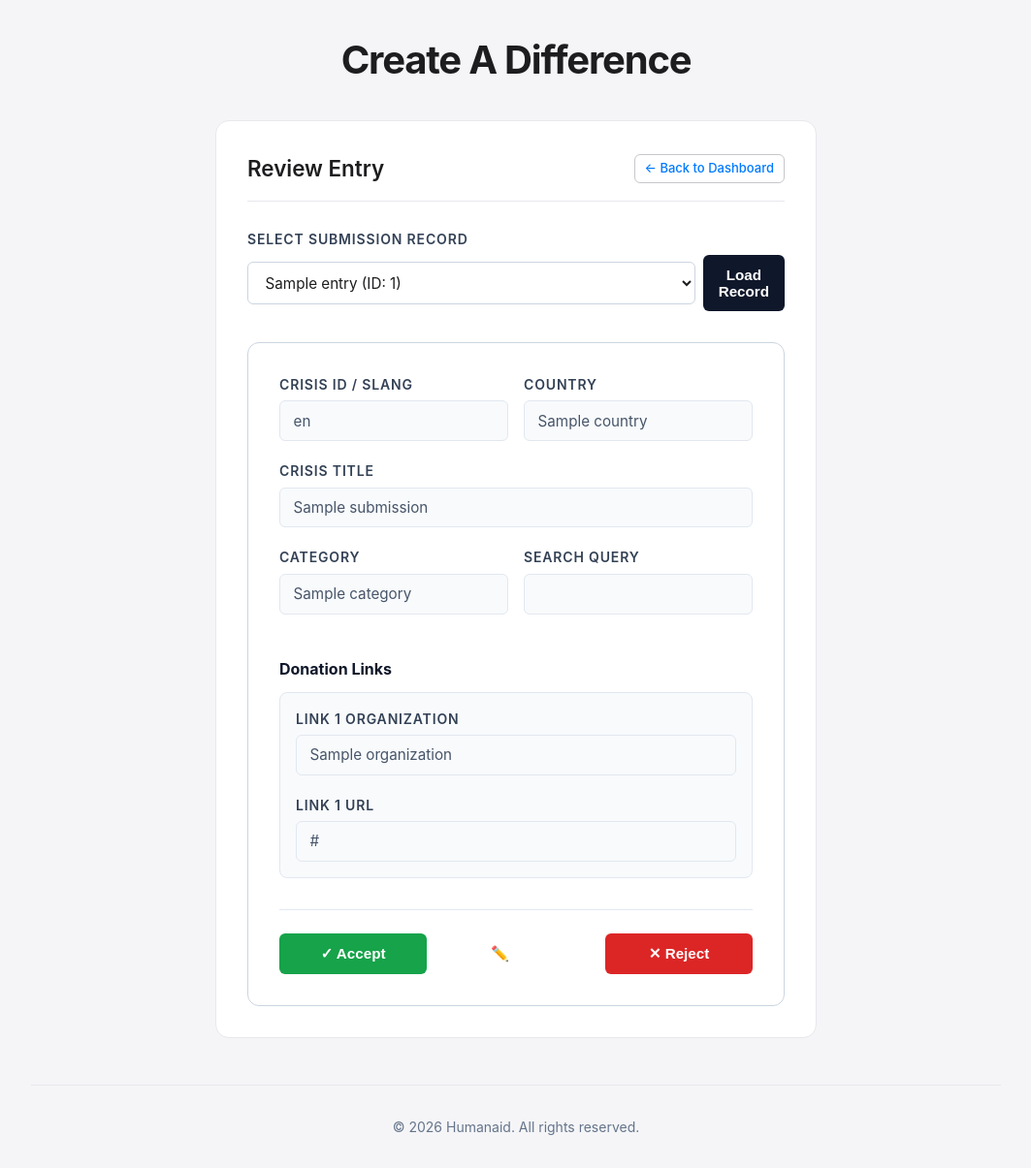
After one commit to aditya162006/Humanaid, a Flask app: template templates/admin_review.html in a window 1280 px wide. The commit adds this page. Shown: the whole page at 97% size, without its empty margins (108-1171 px from the left). Run offline with Flask 3, Linux system fonts and the light colour scheme; the template is opened without the code that fills it: most values are stand-ins (such as "Sample title", 1, 10 or a date in 2020); parts of the project's set-up code (start-up, migrations or seed data) failed here and were passed over; some libraries are stand-ins or nearby versions.

Commit message:
Fri, Aug 21, 2026, 12:58 AM +05:30

```diff
--- a/app.py
+++ b/app.py
@@ -4,7 +4,7 @@ from werkzeug.security import generate_password_hash, check_password_hash
 from sqlalchemy.orm import Session, selectinload
 from sqlalchemy import select
 from database import engine
-from models import Crisis, DonationLink
+from models import Crisis, DonationLink, Submission, SubmissionLink
 from flask_wtf.csrf import CSRFProtect
 import os
 from dotenv import load_dotenv
@@ -107,6 +107,44 @@ def login_admin():
             return apology("Invalid credentials.")
     return render_template("login.html")
 
+@app.route("/submit", methods=["GET","POST"])
+#Add submission to local database
+def submit_panel():
+    if request.method == 'POST':
+        slang = request.form.get("slang")
+        title = request.form.get("title")
+        country = request.form.get("country")
+        category = request.form.get("category")
+        search_query = request.form.get("search_query")
+        linkcount= request.form.get("linkcount")
+
+        if not linkcount:
+            return apology("Invalid link count")
+        try:
+            linkcount = int(linkcount)
+        except ValueError:
+            return apology("Invalid entry ID", 400)
+        link_titles = request.form.getlist("link_titles[]")
+        link_urls = request.form.getlist("link_urls[]")
+
+        if linkcount != len(link_titles) or linkcount != len(link_urls):
+            return apology("Invalid donation link data")
+
+        with Session(engine) as db_session:
+            SUBMISSION = Submission(slang=slang, title=title, country=country,category=category,search_query=search_query)
+            db_session.add(SUBMISSION)
+            db_session.flush()
+            submissions_id = SUBMISSION.id
+
+            for i in range(0,linkcount):
+                organization = link_titles[i]
+                url = link_urls[i]
+                SUBMISSIONLINK = SubmissionLink(submission_id=submissions_id, organization=organization, url=url)
+                db_session.add(SUBMISSIONLINK)
+            db_session.commit()
+        return redirect(url_for("home"))
+    return render_template("submit.html")
+
 @app.route("/admin", methods=["GET", "POST"])
 def admin_panel():
     if not session.get("is_admin"):
@@ -153,6 +191,137 @@ def add_entry():
         return redirect(url_for("admin_panel"))
     return render_template("admin_add_entry.html")
 
+# 1. Review Selector Route
+@app.route('/admin/review_submission', methods=['GET', 'POST'])
+def review_entry():
+    if not session.get('is_admin'):
+        return redirect(url_for("login_admin"))
+
+    with Session(engine) as db_session:
+        submissions_entry = db_session.query(Submission).all()
+        submission = None
+
+        submission_id = request.form.get("submission_id") or request.args.get("submission_id")
+        if submission_id:
+            try:
+                submission_id = int(submission_id)
+                submission = db_session.query(Submission).get(submission_id)
+            except ValueError:
+                return apology("Invalid entry ID", 400)
+
+        return render_template("admin_review.html", submission_entry=submissions_entry, submission=submission)
+
+
+# 1. Accept Submission (Reads the current/edited form values directly)
+@app.route('/admin/review/accept/<int:submission_id>', methods=['POST'])
+def accept_submission(submission_id):
+    if not session.get('is_admin'):
+        return redirect(url_for("login_admin"))
+
+    with Session(engine) as db_session:
+        submission = db_session.query(Submission).get(submission_id)
+        if not submission:
+            flash("Submission not found.", "error")
+            return redirect(url_for("review_entry"))
+
+        # Read the latest values submitted in the form payload
+        slang = request.form.get("slang") or submission.slang
+        title = request.form.get("title") or submission.title
+        country = request.form.get("country") or submission.country
+        category = request.form.get("category") or submission.category
+        search_query = request.form.get("search_query") or submission.search_query
+
+        # Create new Crisis record with updated data
+        crisis = Crisis(
+            slang=slang,
+            title=title,
+            country=country,
+            category=category,
+            search_query=search_query
+        )
+        db_session.add(crisis)
+        db_session.flush()
+
+        # Read the latest link inputs from the form payload
+        link_titles = request.form.getlist("link_titles[]")
+        link_urls = request.form.getlist("link_urls[]")
+
+        if link_titles and link_urls:
+            for org, url in zip(link_titles, link_urls):
+                if org.strip() and url.strip():
+                    donation_link = DonationLink(
+                        organization=org.strip(),
+                        url=url.strip(),
+                        crisis_id=crisis.id
+                    )
+                    db_session.add(donation_link)
+        else:
+            # Fallback to existing links if form didn't provide any
+            for link in submission.submission_links:
+                donation_link = DonationLink(
+                    organization=link.organization,
+                    url=link.url,
+                    crisis_id=crisis.id
+                )
+                db_session.add(donation_link)
+
+        # Remove the pending submission from the temporary table
+        db_session.delete(submission)
+        db_session.commit()
+
+        flash(f"Submission '{title}' approved and published successfully!", "success")
+        return redirect(url_for("review_entry"))
+
+
+# 2. Save Edited Submission (Updates the submission table without accepting yet)
+@app.route('/admin/review/edit/<int:submission_id>', methods=['POST'])
+def edit_submission(submission_id):
+    if not session.get('is_admin'):
+        return redirect(url_for("login_admin"))
+
+    with Session(engine) as db_session:
+        submission = db_session.query(Submission).get(submission_id)
+        if not submission:
+            flash("Submission not found.", "error")
+            return redirect(url_for("review_entry"))
+
+        # Update core fields from form
+        submission.slang = request.form.get("slang")
+        submission.title = request.form.get("title")
+        submission.country = request.form.get("country")
+        submission.category = request.form.get("category")
+        submission.search_query = request.form.get("search_query")
+
+        # Update link fields from form
+        link_titles = request.form.getlist("link_titles[]")
+        link_urls = request.form.getlist("link_urls[]")
+
+        for link_obj, org_title, org_url in zip(submission.submission_links, link_titles, link_urls):
+            link_obj.organization = org_title.strip()
+            link_obj.url = org_url.strip()
+
+        db_session.commit()
+        flash("Submission details updated successfully!", "success")
+
+        return redirect(url_for("review_entry", submission_id=submission_id))
+
+# 4. Reject Submission -> Deletes from Database
+@app.route('/admin/review/reject/<int:submission_id>', methods=['POST'])
+def reject_submission(submission_id):
+    if not session.get('is_admin'):
+        return redirect(url_for("login_admin"))
+
+    with Session(engine) as db_session:
+        submission = db_session.query(Submission).get(submission_id)
+        if submission:
+            db_session.delete(submission)
+            db_session.commit()
+            flash("Submission rejected and removed.", "success")
+        else:
+            flash("Submission not found.", "error")
+
+        return redirect(url_for("admin_panel"))
+
 # Edit Entry Route
 @app.route('/admin/edit_entry', methods=['GET', 'POST'])
 def edit_entry():
@@ -171,7 +340,6 @@ def edit_entry():
             crisis = next((e for e in entries if e.id == crisis_id), None)
             if not crisis:
                 return apology("Crisis Not Found")
-            # Pass the actual crisis object, not just the id
             return render_template("admin_edit_entry.html", Entry=entries, crisis=crisis)
 
     # GET request — no crisis selected yet, so don't pass crisis at all
--- a/static/css/style.css
+++ b/static/css/style.css
@@ -693,3 +693,111 @@ footer button:hover {
     color: var(--white);
     border-color: var(--blue);
 }
+
+/*Admin review*/
+    .review-box {
+        background-color: #ffffff;
+        border: 1px solid #cbd5e1;
+        border-radius: 12px;
+        padding: 2rem;
+        margin-top: 1.5rem;
+    }
+
+    .form-group {
+        margin-bottom: 1.25rem;
+    }
+
+    .form-group label {
+        display: block;
+        font-weight: 600;
+        font-size: 0.875rem;
+        color: #334155;
+        margin-bottom: 0.4rem;
+    }
+
+    .form-control {
+        width: 100%;
+        padding: 0.65rem 0.85rem;
+        font-family: inherit;
+        font-size: 0.95rem;
+        border: 1px solid #cbd5e1;
+        border-radius: 6px;
+        background-color: #ffffff;
+        outline: none;
+        transition: border-color 0.2s ease;
+    }
+
+    .form-control[readonly] {
+        background-color: #f8fafc;
+        color: #475569;
+        border-color: #e2e8f0;
+    }
+
+    .form-row {
+        display: grid;
+        grid-template-columns: 1fr 1fr;
+        gap: 1rem;
+    }
+
+    .link-card {
+        background: #f8fafc;
+        border: 1px solid #e2e8f0;
+        border-radius: 8px;
+        padding: 1rem;
+        margin-bottom: 1rem;
+    }
+
+    /* Action Buttons Bar */
+    .actions-bar {
+        display: flex;
+        gap: 1rem;
+        margin-top: 2rem;
+        padding-top: 1.5rem;
+        border-top: 1px solid #e2e8f0;
+    }
+
+    .btn-action {
+        flex: 1;
+        padding: 0.75rem 1rem;
+        font-size: 0.95rem;
+        font-weight: 600;
+        border-radius: 6px;
+        border: none;
+        cursor: pointer;
+        text-align: center;
+        text-decoration: none;
+        transition: background-color 0.2s ease, transform 0.1s ease;
+    }
+
+    .btn-action:hover {
+        transform: translateY(-1px);
+    }
+
+    .btn-accept {
+        background-color: #16a34a;
+        color: #ffffff;
+    }
+    .btn-accept:hover {
+        background-color: #15803d;
+    }
+
+    .btn-edit {
+        background-color: #ffffff;
+        color: #ffffff;
+    }
+    .btn-edit:hover {
+        background-color: #ffffff;
+    }
+
+    .btn-save-mode {
+        background-color: #0ea5e9;
+        color: #ffffff;
+    }
+
+    .btn-reject {
+        background-color: #dc2626;
+        color: #ffffff;
+    }
+    .btn-reject:hover {
+        background-color: #b91c1c;
+    }
--- /dev/null
+++ b/templates/admin_review.html
@@ -0,0 +1,128 @@
+{% extends 'layout.html' %}
+
+{% block title %}Humanaid | Review Crisis{% endblock %}
+
+{% block content %}
+<div class="form-container">
+    <div class="form-header">
+        <h2>Review Entry</h2>
+        <a href="{{ url_for('admin_panel') }}" class="back-btn">← Back to Dashboard</a>
+    </div>
+
+    <!-- FORM 1: Record Selector Only -->
+    <form action="{{ url_for('review_entry') }}" method="POST" style="margin-bottom: 2rem;">
+        <input type="hidden" name="csrf_token" value="{{ csrf_token() }}">
+        <div class="form-group">
+            <label for="submission_id">Select Submission Record</label>
+            <div class="field-row">
+                <select name="submission_id" id="submission_id" class="form-control" required>
+                    <option value="" disabled {% if not submission %}selected{% endif %}>-- Choose a submission --</option>
+                    {% for entry in submission_entry %}
+                        <option value="{{ entry.id }}" {% if submission and submission.id == entry.id %}selected{% endif %}>
+                            {{ entry.title }} (ID: {{ entry.id }})
+                        </option>
+                    {% endfor %}
+                </select>
+                <button type="submit" class="btn-action" style="max-width: 140px; background-color: #0f172a; color: white;">Load Record</button>
+            </div>
+        </div>
+    </form>
+
+    <!-- FORM 2: Submission Details (Rendered strictly when submission exists) -->
+    {% if submission %}
+    <div class="review-box">
+        <form id="submissionForm"
+              action="{{ url_for('edit_submission', submission_id=submission.id) }}"
+              method="POST"
+              onkeydown="if(event.key === 'Enter'){ event.preventDefault(); }">
+
+            <input type="hidden" name="csrf_token" value="{{ csrf_token() }}">
+
+            <div class="form-row">
+                <div class="form-group">
+                    <label for="slang">Crisis ID / Slang</label>
+                    <input type="text" id="slang" name="slang" value="{{ submission.slang }}" class="form-control editable-field" readonly required>
+                </div>
+                <div class="form-group">
+                    <label for="country">Country</label>
+                    <input type="text" id="country" name="country" value="{{ submission.country }}" class="form-control editable-field" readonly required>
+                </div>
+            </div>
+
+            <div class="form-group">
+                <label for="title">Crisis Title</label>
+                <input type="text" id="title" name="title" value="{{ submission.title }}" class="form-control editable-field" readonly required>
+            </div>
+
+            <div class="form-row">
+                <div class="form-group">
+                    <label for="category">Category</label>
+                    <input type="text" id="category" name="category" value="{{ submission.category }}" class="form-control editable-field" readonly required>
+                </div>
+                <div class="form-group">
+                    <label for="search_query">Search Query</label>
+                    <input type="text" id="search_query" name="search_query" value="{{ submission.search_query }}" class="form-control editable-field" readonly required>
+                </div>
+            </div>
+
+            <h4 style="margin: 1.5rem 0 0.75rem 0; color: #0f172a;">Donation Links</h4>
+            {% for link in submission.submission_links %}
+            <div class="link-card">
+                <div class="form-group">
+                    <label>Link {{ loop.index }} Organization</label>
+                    <input type="text" name="link_titles[]" value="{{ link.organization }}" class="form-control editable-field" readonly required>
+                </div>
+                <div class="form-group" style="margin-bottom: 0;">
+                    <label>Link {{ loop.index }} URL</label>
+                    <input type="url" name="link_urls[]" value="{{ link.url }}" class="form-control editable-field" readonly required>
+                </div>
+            </div>
+            {% endfor %}
+
+            <div class="actions-bar">
+                <button type="submit"
+                        formaction="{{ url_for('accept_submission', submission_id=submission.id) }}"
+                        class="btn-action btn-accept"
+                        onclick="return confirm('Accept and publish this crisis to the live database?');">
+                    ✓ Accept
+                </button>
+
+                <button type="button" id="editToggleBtn" class="btn-action btn-edit" onclick="toggleEditAll()">
+                    ✏️ Edit
+                </button>
+
+                <button type="submit"
+                        formaction="{{ url_for('reject_submission', submission_id=submission.id) }}"
+                        class="btn-action btn-reject"
+                        onclick="return confirm('Are you sure you want to reject and permanently delete this submission?');">
+                    ✕ Reject
+                </button>
+            </div>
+        </form>
+    </div>
+    {% endif %}
+</div>
+{% endblock %}
+
+{% block extra_js %}
+<script>
+    function toggleEditAll() {
+        const fields = document.querySelectorAll('.editable-field');
+        const btn = document.getElementById('editToggleBtn');
+        const form = document.getElementById('submissionForm');
+
+        if (!fields.length) return;
+
+        if (fields[0].hasAttribute('readonly')) {
+            fields.forEach(field => field.removeAttribute('readonly'));
+            fields[0].focus();
+
+            btn.innerText = '💾 Save Changes';
+            btn.classList.remove('btn-edit');
+            btn.classList.add('btn-save-mode');
+        } else {
+            form.submit();
+        }
+    }
+</script>
+{% endblock %}
```
Also changed, not shown: models.py (+20 -1 lines), templates/admin.html (+5 -4 lines), templates/home.html (+37 -8 lines), templates/submit.html (added, +94 -0 lines), 1 other file.
